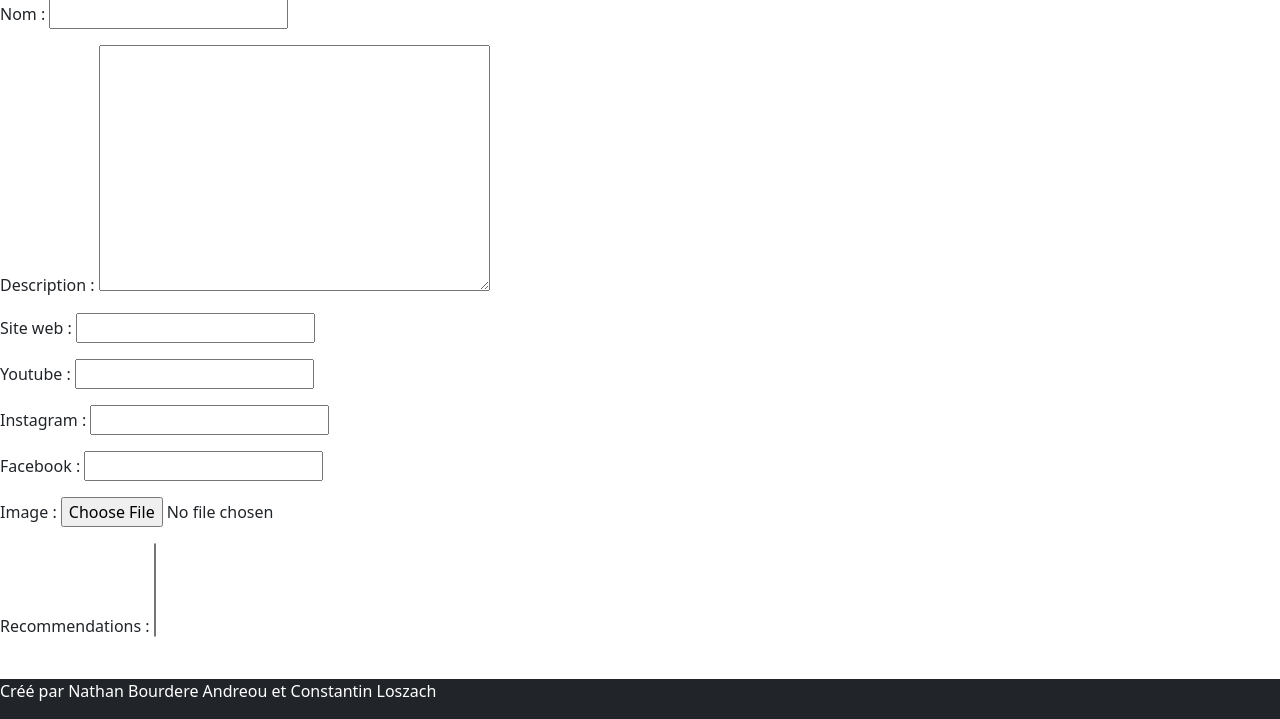
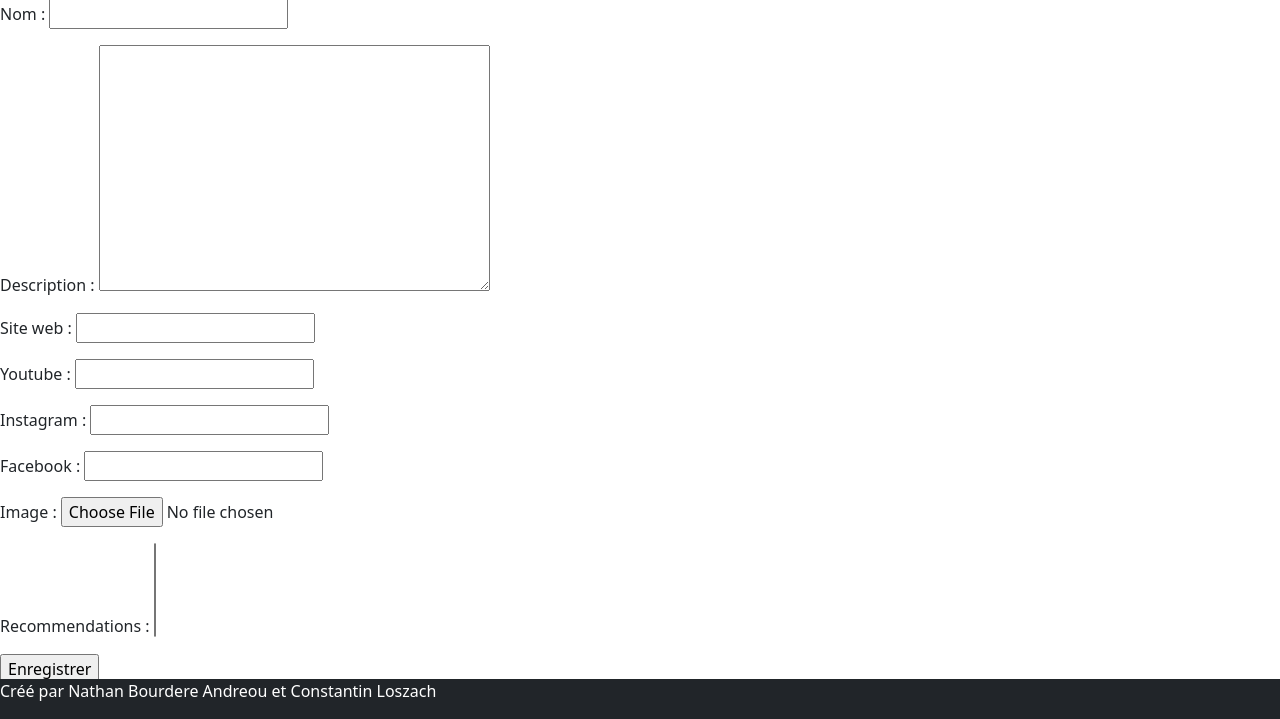
Before and after one commit to NathanBourdere/Astrolabe, a Django app: template Astrolabe/API_festivals/templates/artistes/artiste_update.html in a window 1280 px wide. Shown: the part 81-800 px from the top of the page. Run offline with Django 4.2, Linux system fonts and the light colour scheme; the template is opened without the code that fills it: values that come from a table or form of the project are taken from there, others are empty; some libraries are stand-ins or nearby versions.

Commit message:
Meilleure intégration du formulaire dans la page.

```diff
--- a/Astrolabe/API_festivals/templates/artistes/artiste_update.html
+++ b/Astrolabe/API_festivals/templates/artistes/artiste_update.html
@@ -1,5 +1,9 @@
 {% extends 'base.html' %}
 {% block title %}{{artiste.nom}}{% endblock %}
 {% block content %}
-{{ form.as_p }}
+<form method="POST">
+    {% csrf_token %}
+    {{ form.as_p }}
+    <input type="submit" value="Enregistrer">
+</form>
 {% endblock %}
```
